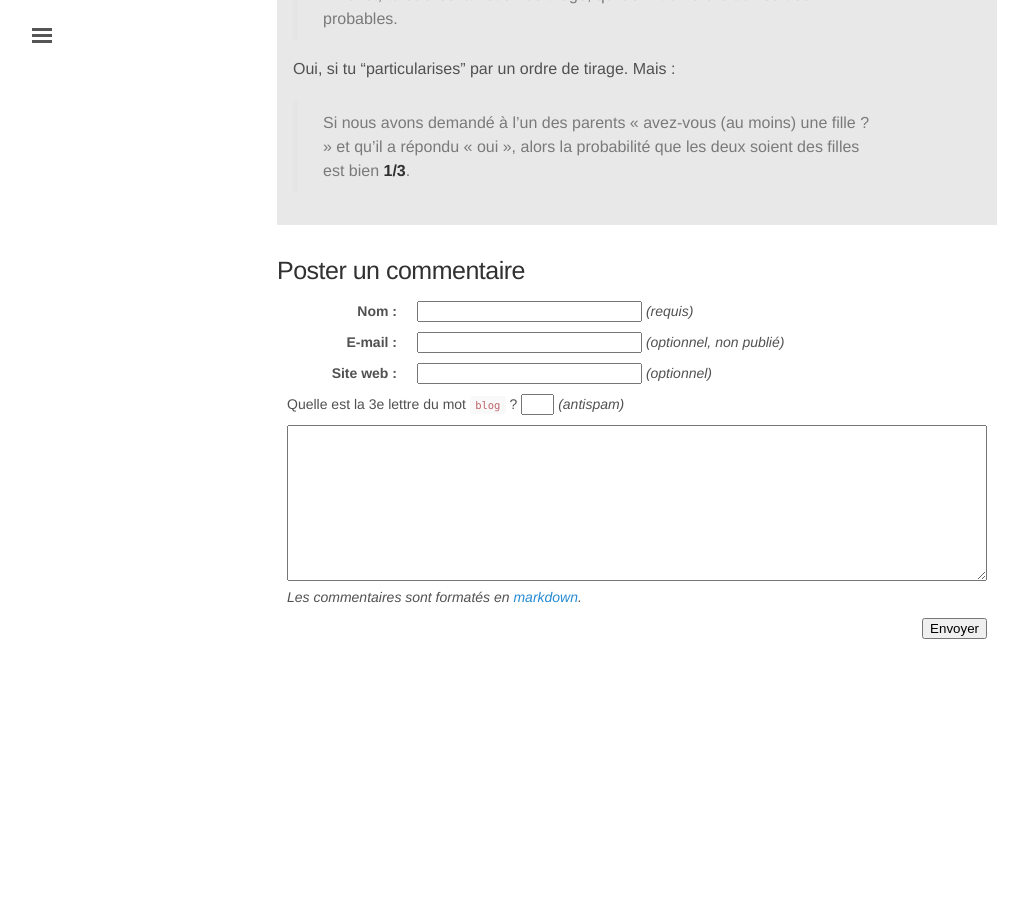
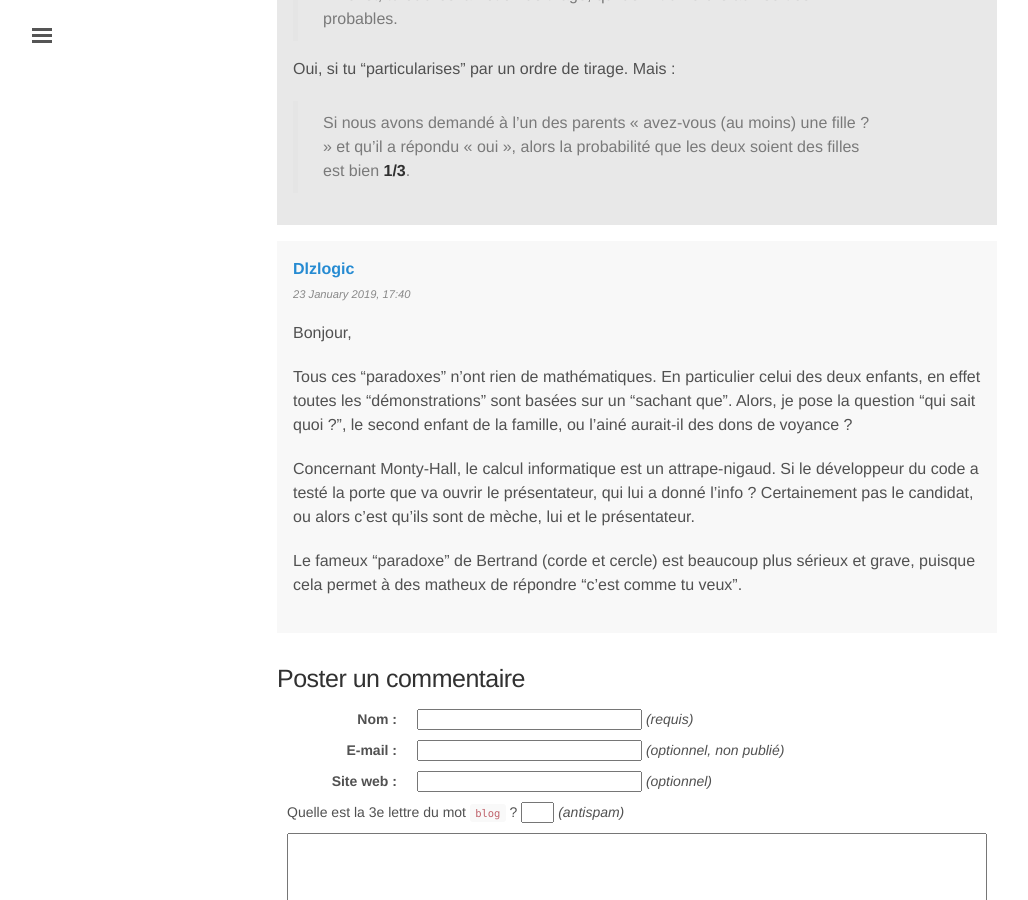
Before and after one commit to rom1v/blog.rom1v.com, a Jekyll site: the page built from _posts/2012-12-09-paradoxes-probabilistes.md, in a window 1280 px wide and 900 px high, scrolled down 16706 px. Shown: the whole window, without its empty margins (3-1031 px from the left). Built offline with Jekyll 4.4.1, drawn with Linux system fonts in a browser that asks for light colours; before the commit the page ends 17370 px from its top, so only the background shows below that.

Commit message:
Publish comment 18 for "paradoxes probabilistes"

```diff
--- a/_data/comments-2012-12-paradoxes-probabilistes.yaml
+++ b/_data/comments-2012-12-paradoxes-probabilistes.yaml
@@ -244,3 +244,23 @@
     > Si nous avons demandé à l'un des parents « avez-vous (au moins) une
     > fille ? » et qu'il a répondu « oui », alors la probabilité que les
     > deux soient des filles est bien **1/3**.
+- id: 18
+  author: Dlzlogic
+  author-url: https://www.dlzlogic.com
+  date: 2019-01-23 17:40:05+01:00
+  contents: |
+    Bonjour,
+
+    Tous ces "paradoxes" n'ont rien de mathématiques. En particulier
+    celui des deux enfants, en effet toutes les "démonstrations" sont basées sur
+    un "sachant que". Alors, je pose la question "qui sait quoi ?", le second
+    enfant de la famille, ou l'ainé aurait-il des dons de voyance ?
+
+    Concernant Monty-Hall, le calcul informatique est un attrape-nigaud. Si le
+    développeur du code a testé la porte que va ouvrir le présentateur, qui lui
+    a donné l'info ? Certainement pas le candidat, ou alors c'est qu'ils sont de
+    mèche, lui et le présentateur.
+
+    Le fameux "paradoxe" de Bertrand (corde et cercle) est beaucoup plus sérieux
+    et grave, puisque cela permet à des matheux de répondre "c'est comme tu
+    veux".
```
